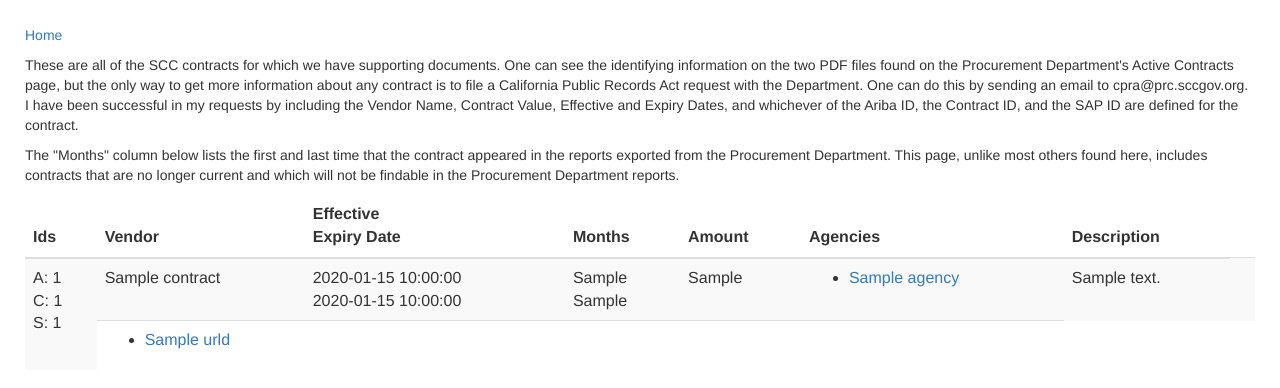
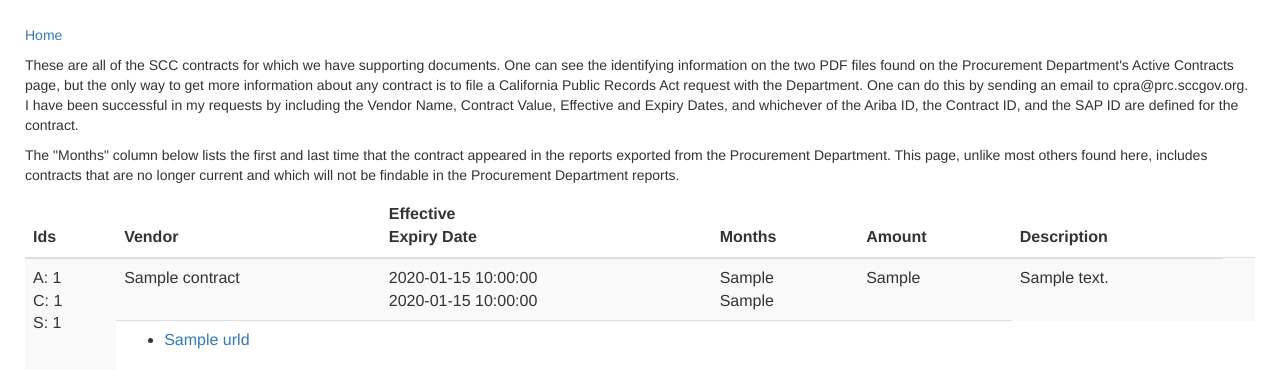
Before and after one commit to rkiddy/contracts_scc, a Python web app: template templates/scc_docs/supporting.html in a window 1280 px wide. Shown: the top 388 px of the page. Run offline with Jinja, Linux system fonts and the light colour scheme; the template is opened without the code that fills it: most values are stand-ins (such as "Sample title", 1, 10 or a date in 2020); some libraries are stand-ins or nearby versions.

Commit message:
Agencies list for contracts were wrong, so removed for now.

```diff
--- a/templates/scc_docs/supporting.html
+++ b/templates/scc_docs/supporting.html
@@ -32,7 +32,6 @@
                 <th style = "white-space: nowrap;">Effective<br/>Expiry Date</th>
                 <th>Months</th>
                 <th>Amount</th>
-                <th>Agencies</th>
                 <th>Description</th>
             </tr>
         </thead>
@@ -44,18 +43,11 @@
                 <td>{{ contract.effective_date }}<br/>{{ contract.expir_date }}</td>
                 <td>{{ contract.min_month }}<br/>{{ contract.max_month }}</td>
                 <td>{{ contract.contract_value }}</td>
-                <td>
-                  <ul>
-                  {% for agency in contract.agencies %}
-                      <li><a href="/contracts/scc/agency/{{ agency.pk }}">{{ agency.name }}</a></li>
-                  {% endfor %}
-                  </ul>
-                </td>
                 <td>{{ contract.commodity_desc }}</td>
                 <td></td>
             </tr>
             <tr>
-                <td colspan="5">
+                <td colspan="4">
                     <ul>
                         {% for urld in contract.urls %}
                         <li><a href="{{ urld.url }}">{{ urld.label }}</a></li>
```
